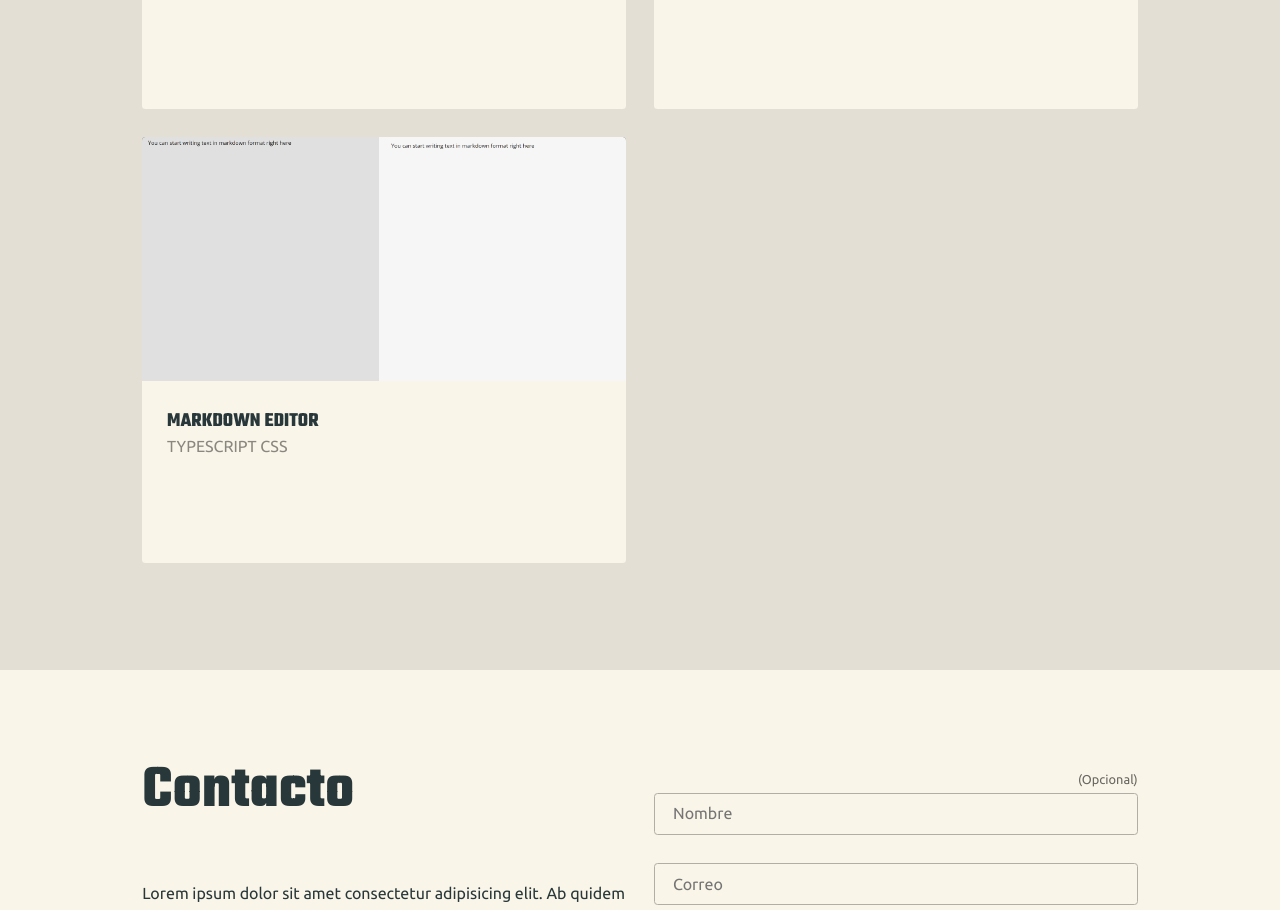
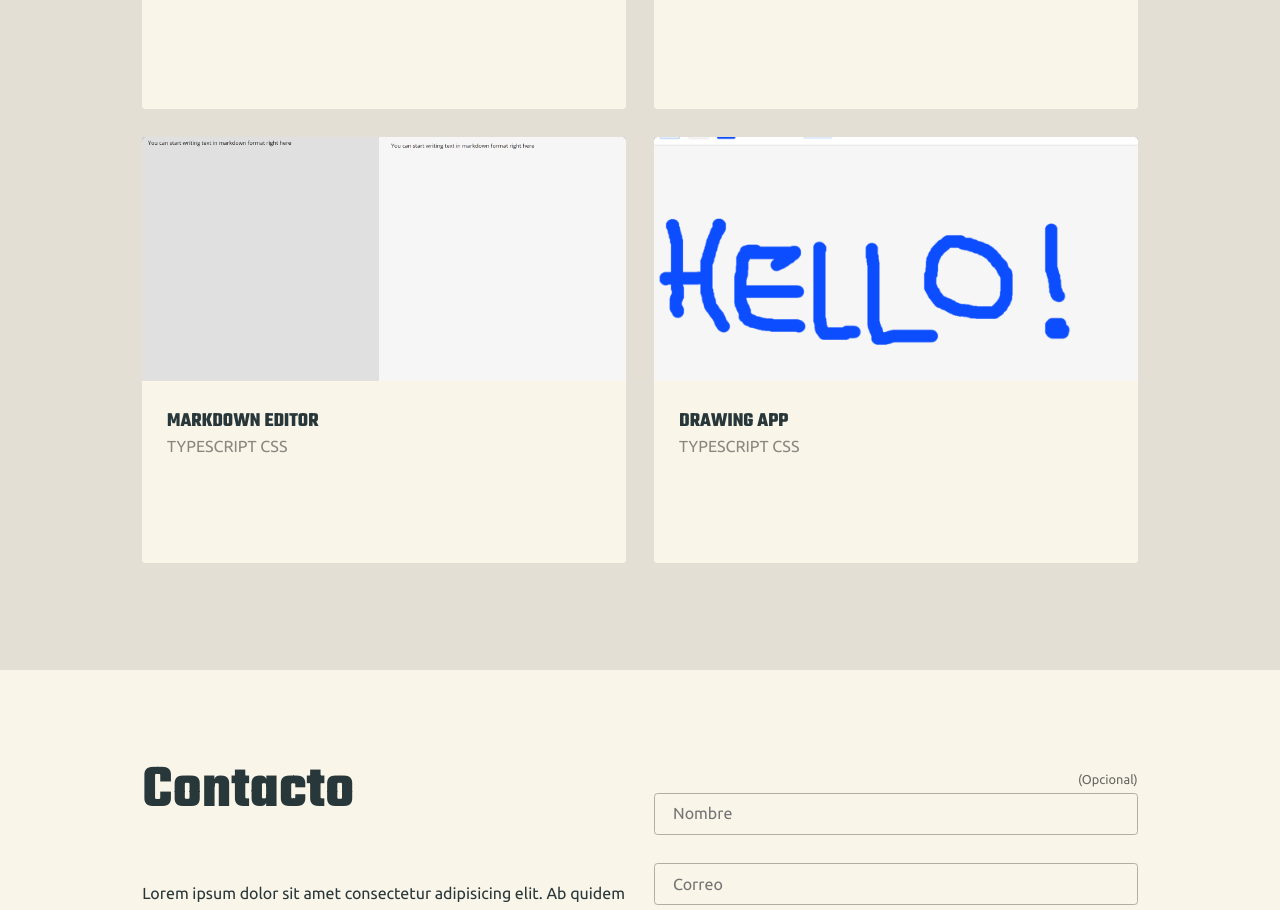
Before and after one commit to IAOsan/portafolio, a React (Vite) app: page / in a window 1280 px wide. Shown: the part 2064-2974 px from the top of the page. Built offline with nearby package versions, Linux system fonts and the light colour scheme; no server answers.

Commit message:
added drawing app

```diff
--- a/src/data.js
+++ b/src/data.js
@@ -91,4 +91,15 @@ export const projects = [
 		codeLink: 'https://github.com/IAOsan/markdown-editor/',
 		demoLink: 'https://iaosan.github.io/markdown-editor/',
 	},
+	{
+		id: 8,
+		thumbnail: {
+			fullSize: getImageUrl('drawing-app.png'),
+			fallback: getImageUrl('drawing-app-lazy.png'),
+		},
+		title: 'drawing app',
+		stack: ['typescript', 'css'],
+		codeLink: 'https://github.com/IAOsan/drawing-app/',
+		demoLink: 'https://iaosan.github.io/drawing-app/',
+	},
 ];
```
Also changed, not shown: src/assets/drawing-app-lazy.png (added), src/assets/drawing-app.png (added).
